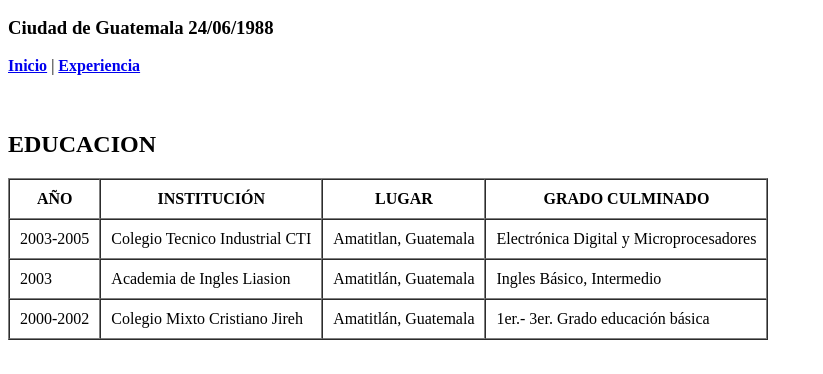
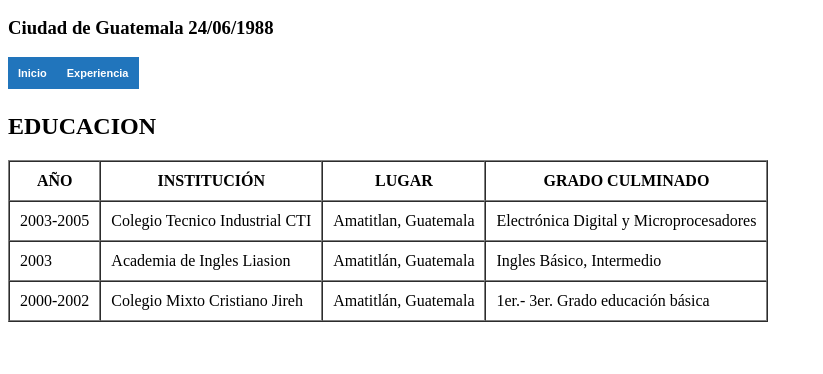
Before and after one commit to juancarlosxv/final-test-NxU, a plain HTML site: page educacion.html in a window 1280 px wide. Shown: the part 420-794 px from the top of the page, without its empty margins (0-823 px from the left). Drawn offline with Linux system fonts and the light colour scheme.

Commit message:
Version 2.0

```diff
--- a/educacion.html
+++ b/educacion.html
@@ -6,6 +6,7 @@
 	<meta name="description" content="Curriculum Vitae">
 	<meta name="keywords" content="Curriculum, Educación">
 	<title>Educación</title>
+	<link rel="stylesheet" type="text/css" href="./stylesheets/style.css">
 </head>
 <body>
 	<header>
@@ -19,9 +20,10 @@
 		<h3>Ciudad de Guatemala 24/06/1988</h3>
 	</header>
 	<nav>
-		<a href="index.html"><strong>Inicio</strong></a>
-		|
-		<a href="experiencia.html"><strong>Experiencia</strong></a>
+		<ul id="estilo">
+			<li><a href="index.html"><strong>Inicio</strong></a></li>
+			<li><a href="experiencia.html"><strong>Experiencia</strong></a></li>
+		</ul>
 	</nav>
 	<section>
 		<article>
```
Also changed, not shown: experiencia.html (+5 -3 lines), index.html (+5 -3 lines).
